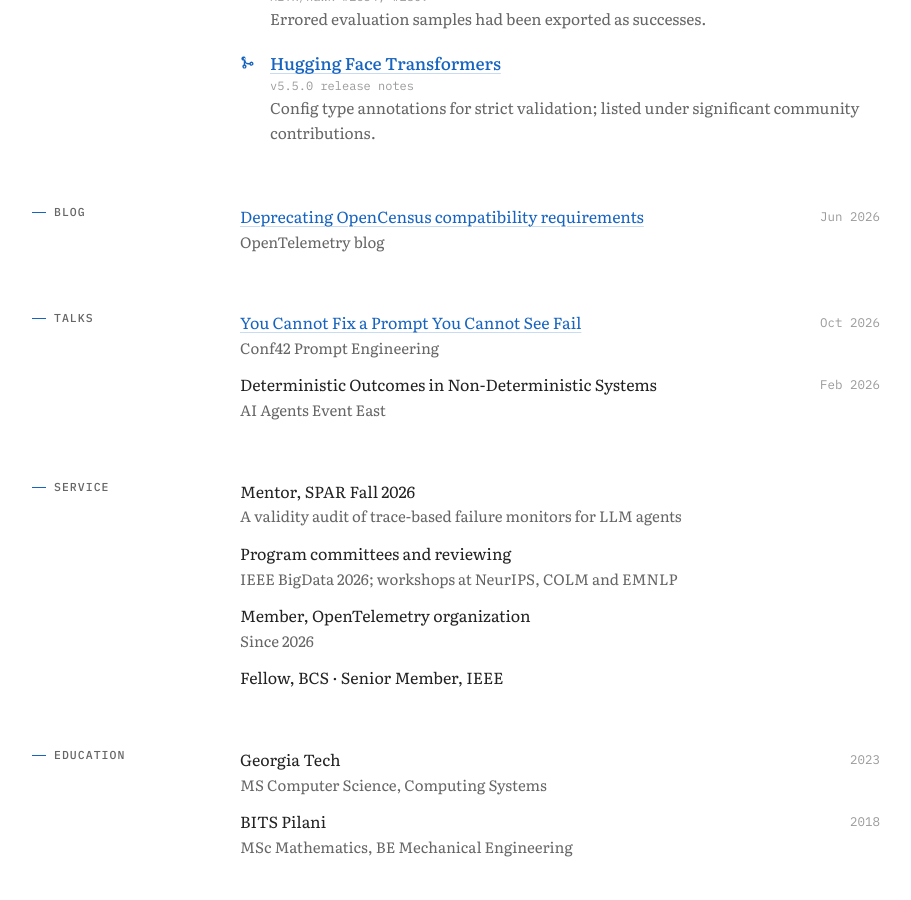
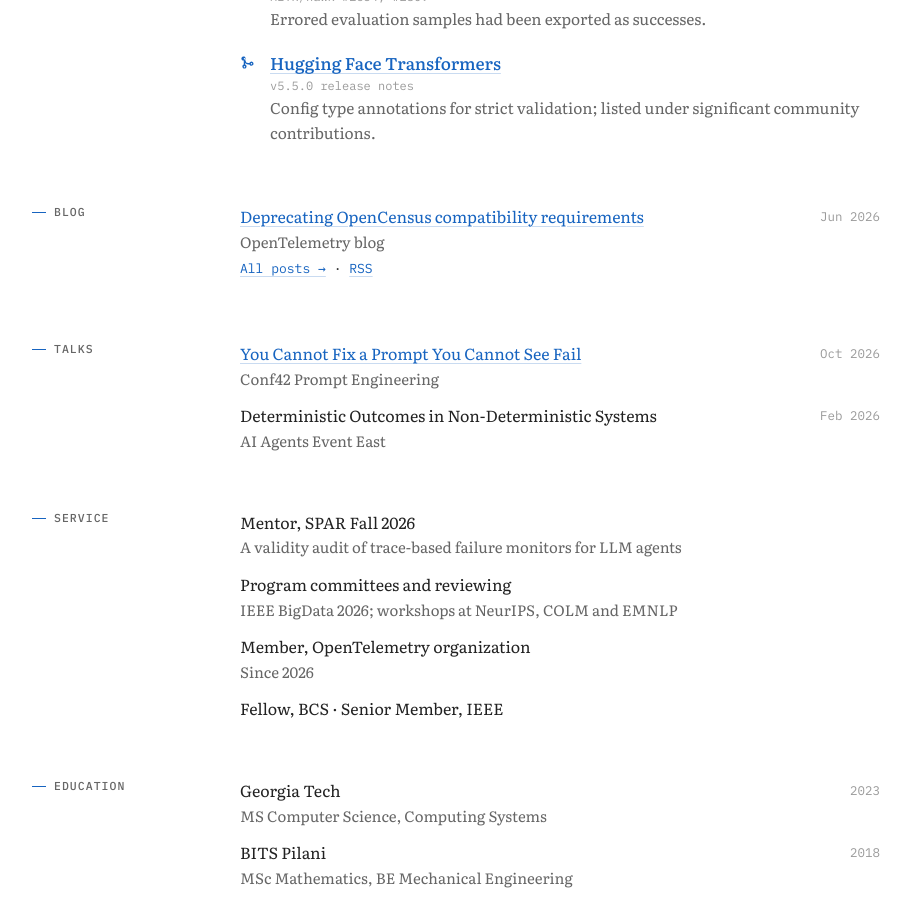
Before and after one commit to Krishnachaitanyakc/Krishnachaitanyakc.github.io, a Jekyll site: the page built from index.html, in a window 1280 px wide and 900 px high, scrolled down 2289 px. Shown: the whole window, without its empty margins (178-1089 px from the left). Built offline with Jekyll 4.4.1, drawn with Linux system fonts in a browser that asks for light colours.

Commit message:
Always link to the blog page from the homepage

```diff
--- a/index.html
+++ b/index.html
@@ -55,7 +55,7 @@ layout: default
       <span class="t"><a href="https://github.com/METR/hawk/pull/2809" target="_blank" rel="noopener">METR Hawk evaluation fixes</a></span><span class="repo">METR/hawk #2654, #2809</span><div class="d">Errored evaluation samples had been exported as successes.</div></div></div><div class="oss"><svg viewBox="0 0 16 16" aria-hidden="true"><path fill="currentColor" d="M5.45 5.15A2.25 2.25 0 1 0 4 5.97v4.06a2.25 2.25 0 1 0 1.5 0V8.5a3.98 3.98 0 0 0 3 1.5h1.53a2.25 2.25 0 1 0 0-1.5H8.5a2.5 2.5 0 0 1-2.5-2.5zM4.75 3.25a.75.75 0 1 1 0 1.5.75.75 0 0 1 0-1.5zm0 8.5a.75.75 0 1 1 0 1.5.75.75 0 0 1 0-1.5zm7.5-3.25a.75.75 0 1 1 0 1.5.75.75 0 0 1 0-1.5z"/></svg><div>
       <span class="t"><a href="https://github.com/huggingface/transformers/releases/tag/v5.5.0" target="_blank" rel="noopener">Hugging Face Transformers</a></span><span class="repo">v5.5.0 release notes</span><div class="d">Config type annotations for strict validation; listed under significant community contributions.</div></div></div></div></section>
 
-  <section class="sec" id="blog"><h2>Blog</h2><div class="body">{% for post in site.posts limit:5 %}<div class="row"><span><a href="{{ post.external_url | default: post.url }}"{% if post.external_url %} target="_blank" rel="noopener"{% endif %}>{{ post.title }}</a></span><span class="m">{{ post.date | date: "%b %Y" }}</span>{% if post.venue %}<span class="d">{{ post.venue }}</span>{% endif %}</div>{% endfor %}{% if site.posts.size > 5 %}<p class="more"><a href="/blog/">All posts</a></p>{% endif %}</div></section>
+  <section class="sec" id="blog"><h2>Blog</h2><div class="body">{% for post in site.posts limit:5 %}<div class="row"><span><a href="{{ post.external_url | default: post.url }}"{% if post.external_url %} target="_blank" rel="noopener"{% endif %}>{{ post.title }}</a></span><span class="m">{{ post.date | date: "%b %Y" }}</span>{% if post.venue %}<span class="d">{{ post.venue }}</span>{% endif %}</div>{% endfor %}<p class="more"><a href="/blog/">All posts →</a> · <a href="/feed.xml">RSS</a></p></div></section>
 
   <section class="sec"><h2>Talks</h2><div class="body"><div class="row"><span><a href="https://www.conf42.com/Prompt_Engineering_2026_Krishna_Chaitanya_Balusu_debugging_plan_fail" target="_blank" rel="noopener">You Cannot Fix a Prompt You Cannot See Fail</a></span><span class="m">Oct 2026</span><span class="d">Conf42 Prompt Engineering</span></div><div class="row"><span>Deterministic Outcomes in Non-Deterministic Systems</span><span class="m">Feb 2026</span><span class="d">AI Agents Event East</span></div></div></section>
 
```
